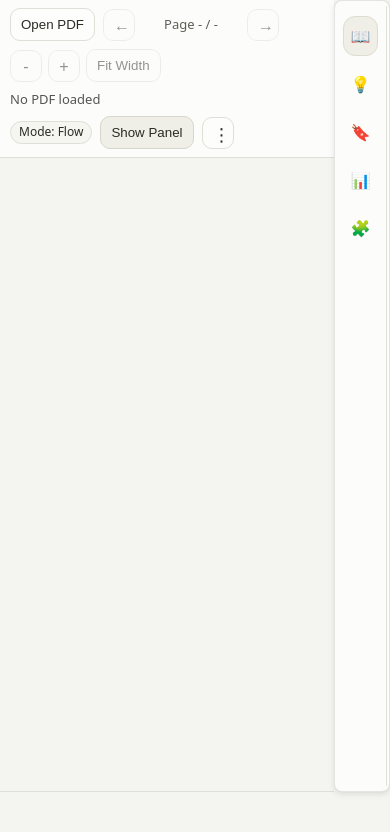
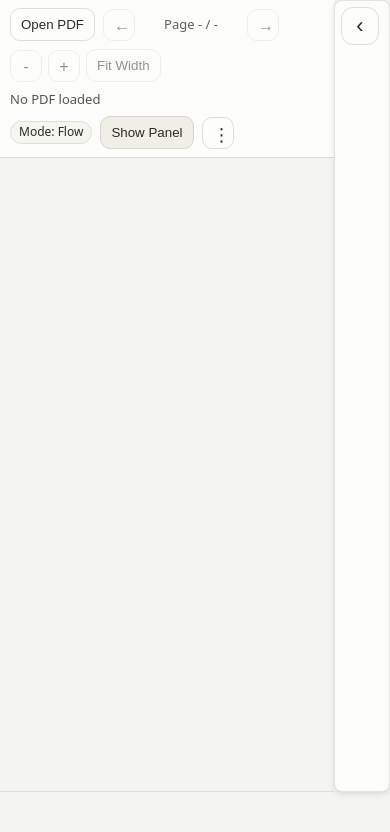
Before and after one commit to KingHacker9000/CLARIFY, a browser extension: page src/viewer/viewer.html in a window 390 px wide. Both pictures are taken after a click on the button "Hide Panel". Drawn offline with Linux system fonts and the light colour scheme.

Commit message:
collapsable and clamped bar

```diff
--- a/src/viewer/viewer.css
+++ b/src/viewer/viewer.css
@@ -324,6 +324,31 @@ html {
   display: none;
 }
 
+.reopenSidebar {
+  display: none;
+  position: absolute;
+  top: 10px;
+  left: 8px;
+  width: 40px;
+  height: 40px;
+  border: 1px solid var(--border);
+  border-radius: 12px;
+  background: var(--toolbarButtonBg);
+  color: var(--text);
+  cursor: pointer;
+  font-size: 22px;
+  line-height: 1;
+  z-index: 6;
+}
+
+.layout.sidebarCollapsed .reopenSidebar {
+  display: block;
+}
+
+.layout.sidebarCollapsed .tabs {
+  display: none;
+}
+
 .sidebarResizeHandle {
   position: absolute;
   top: 0;
@@ -436,6 +461,17 @@ body.resizingSidebar .sidebarResizeHandle::before,
     grid-template-columns: 52px 0;
   }
 
+  .layout.sidebarCollapsed .tabs {
+    display: none;
+  }
+
+  .layout.sidebarCollapsed .reopenSidebar {
+    left: 6px;
+    top: 6px;
+    width: 38px;
+    height: 38px;
+  }
+
   .sidebarResizeHandle {
     display: none;
   }
--- a/src/viewer/viewer.html
+++ b/src/viewer/viewer.html
@@ -105,6 +105,15 @@
           aria-label="Resize sidebar"
           title="Drag to resize sidebar"
         ></button>
+        <button
+          id="reopenSidebar"
+          class="reopenSidebar"
+          type="button"
+          aria-label="Show sidebar panel"
+          title="Show Panel"
+        >
+          &lsaquo;
+        </button>
         <div class="tabs">
           <button class="tab active" data-tab="orientation">&#128214;</button>
           <button class="tab" data-tab="explain">&#128161;</button>
--- a/src/viewer/viewer.js
+++ b/src/viewer/viewer.js
@@ -15,6 +15,8 @@ const MAX_SCALE = 3.2;
 const ZOOM_STEP = 0.2;
 const SIDEBAR_DEFAULT_WIDTH = 360;
 const SIDEBAR_MIN_WIDTH = 240;
+const SIDEBAR_MAX_WIDTH_RATIO = 1 / 3;
+const SIDEBAR_COLLAPSE_TRIGGER_WIDTH = 200;
 const PDF_PANE_MIN_WIDTH = 280;
 const SIDEBAR_COLLAPSED_WIDTH = 56;
 const REMOTE_LOAD_ERROR_MESSAGE =
@@ -41,6 +43,7 @@ const zoomOutBtn = document.getElementById("zoomOut");
 const zoomInBtn = document.getElementById("zoomIn");
 const fitWidthBtn = document.getElementById("fitWidth");
 const toggleSidebarBtn = document.getElementById("toggleSidebar");
+const reopenSidebarBtn = document.getElementById("reopenSidebar");
 const diagnosticsToggleBtn = document.getElementById("diagnosticsToggle");
 const diagnosticsMenu = document.getElementById("diagnosticsMenu");
 const verboseToggle = document.getElementById("verboseToggle");
@@ -151,7 +154,9 @@ function setFitWidthEnabled(enabled) {
 
 function clampSidebarWidth(width) {
   const layoutWidth = layoutEl?.clientWidth || window.innerWidth || 0;
-  const dynamicMax = Math.max(SIDEBAR_MIN_WIDTH, layoutWidth - PDF_PANE_MIN_WIDTH);
+  const ratioMax = Math.floor(layoutWidth * SIDEBAR_MAX_WIDTH_RATIO);
+  const availableMax = layoutWidth - PDF_PANE_MIN_WIDTH;
+  const dynamicMax = Math.max(SIDEBAR_MIN_WIDTH, Math.min(availableMax, ratioMax));
   return Math.min(dynamicMax, Math.max(SIDEBAR_MIN_WIDTH, width));
 }
 
@@ -222,7 +227,14 @@ function handleSidebarResizeMove(event) {
   }
 
   const delta = sidebarState.resizeStartX - event.clientX;
-  setSidebarWidth(sidebarState.resizeStartWidth + delta, { skipFitWidthResize: true });
+  const nextWidth = sidebarState.resizeStartWidth + delta;
+  if (nextWidth <= SIDEBAR_COLLAPSE_TRIGGER_WIDTH) {
+    setSidebarCollapsed(true, { skipFitWidthResize: true });
+    handleSidebarResizeEnd(event);
+    return;
+  }
+
+  setSidebarWidth(nextWidth, { skipFitWidthResize: true });
 }
 
 function handleSidebarResizeEnd(event) {
@@ -1159,6 +1171,10 @@ toggleSidebarBtn.addEventListener("click", () => {
   setSidebarCollapsed(!sidebarState.collapsed);
 });
 
+reopenSidebarBtn?.addEventListener("click", () => {
+  setSidebarCollapsed(false);
+});
+
 sidebarResizeHandle.addEventListener("pointerdown", handleSidebarResizeStart);
 sidebarResizeHandle.addEventListener("lostpointercapture", handleSidebarResizeEnd);
 
```
